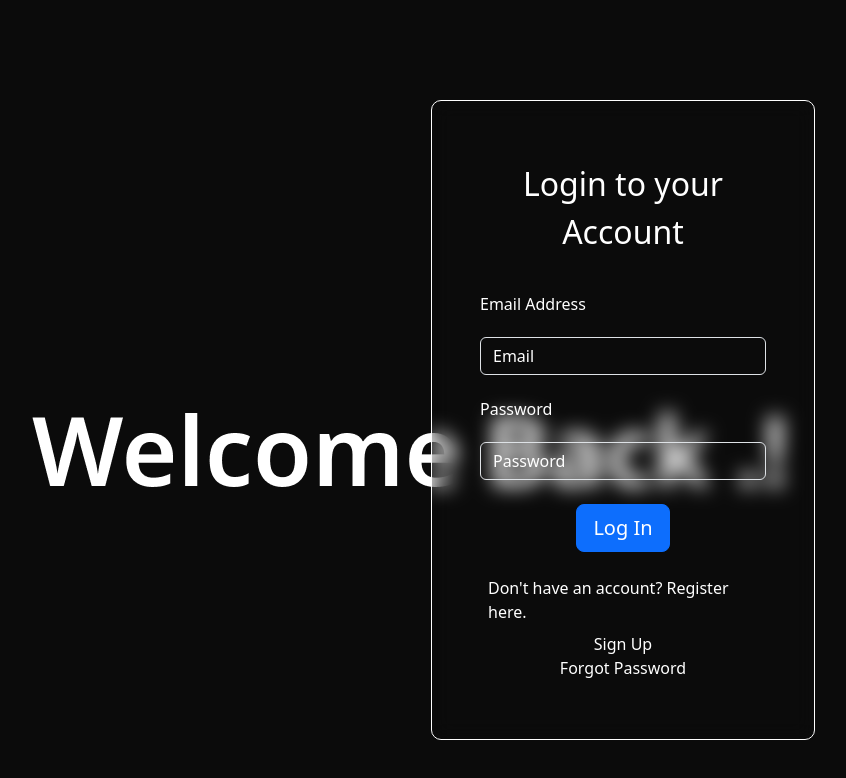
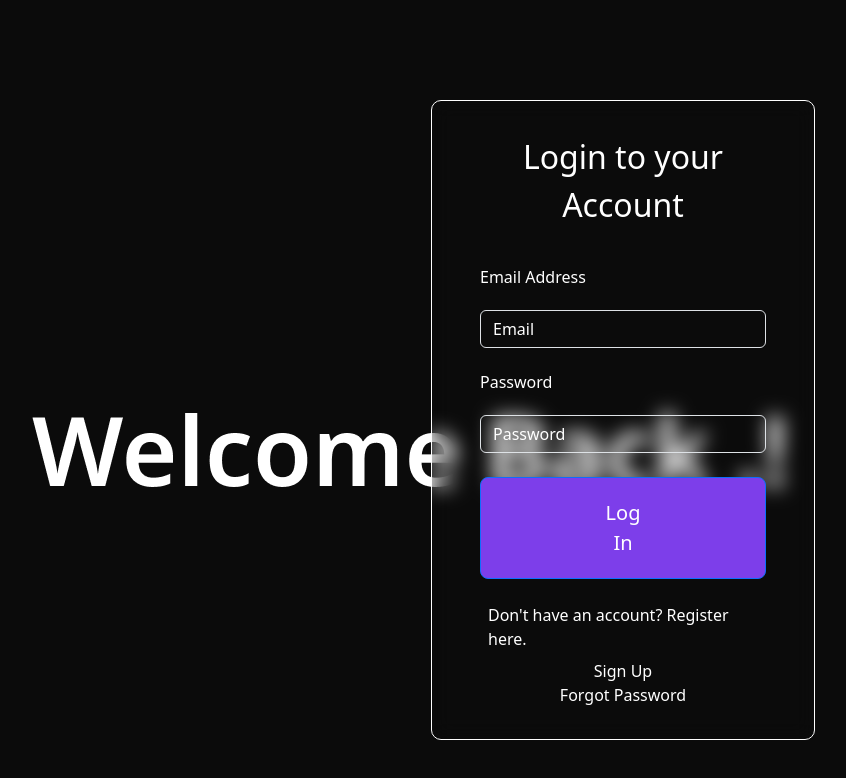
Before and after one commit to nisarg-frontendarmy/sample-react-project, a React (Create React App) app: page / in a window 1280 px wide. Shown: the top 778 px of the page, without its empty margins (401-1247 px from the left). Built offline with nearby package versions, Linux system fonts and the light colour scheme.

Commit message:
React-Table Implement

```diff
--- a/src/App.css
+++ b/src/App.css
@@ -110,6 +110,15 @@
 /* Dashboard Page react bootstrap imeplement */
 .main-div19 {
   background: #0F0F0F;
+}
+
+/* Login Button Set the Color */
+.main-div20 {
+  background-color: #7d3eea;
+  padding-left: 120px;
+  padding-top: 20px;
+  padding-right: 120px;
+  padding-bottom: 20px;
 }
 
 .auth-form-container,
--- a/src/components/auth/Login.jsx
+++ b/src/components/auth/Login.jsx
@@ -113,7 +113,7 @@ const Login = () => {
               variant="primary"
               size="lg"
               type="submit"
-              className="mx-auto d-flex justify-content-center text-white mt-4"
+              className="mx-auto d-flex justify-content-center text-white mt-4 main-div20 "
             >
               Log In
             </Button>
```
